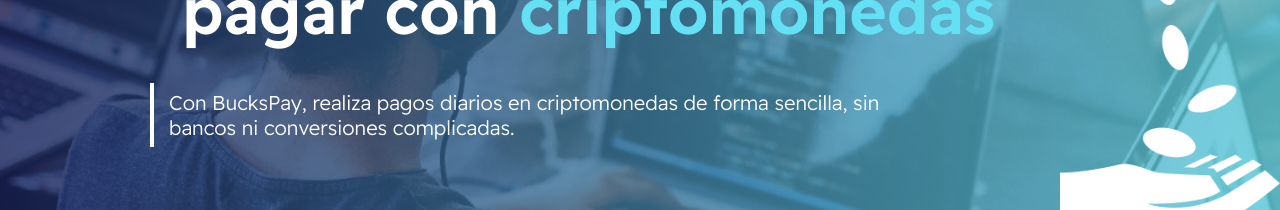
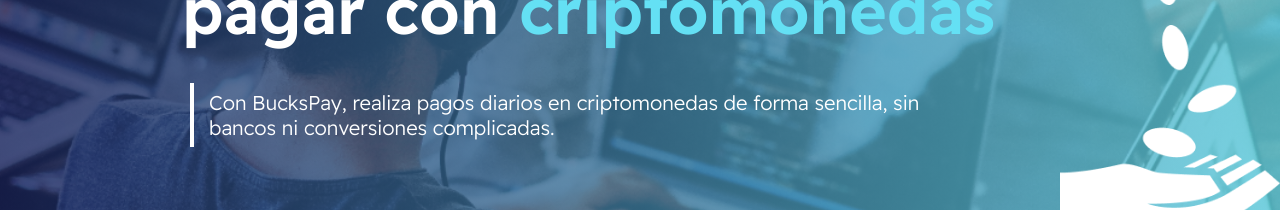
Before and after one commit to bucks-pay/buckspay_landing, a Next.js app: page / in a window 1280 px wide. Shown: the part 395-605 px from the top of the page. Built offline with nearby package versions, Linux system fonts and the light colour scheme; no server answers.

Commit message:
New feature

```diff
--- a/src/components/Header/header.module.css
+++ b/src/components/Header/header.module.css
@@ -42,7 +42,6 @@
   display: flex;
   flex-direction: row;
   justify-content: space-around;
-  background-color: black;
 }
 
 .menuList {
@@ -151,6 +150,7 @@
     flex-direction: column;
     align-items: center;
     display: none;
+    background-color: black;
   }
 
   .container {
--- a/src/components/Sections/Hero/Hero.module.css
+++ b/src/components/Sections/Hero/Hero.module.css
@@ -57,7 +57,7 @@
   flex-direction: row;
   align-items: center;
   padding: 0;
-  margin: 0;
+  margin-left: 40px;
   width: 100%;
 }
 
```
